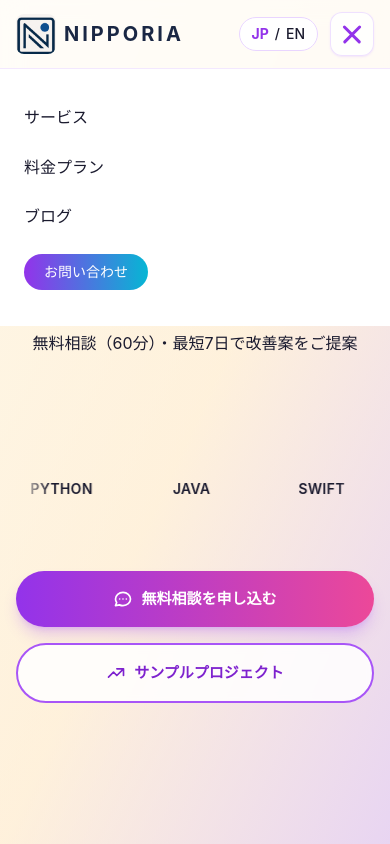
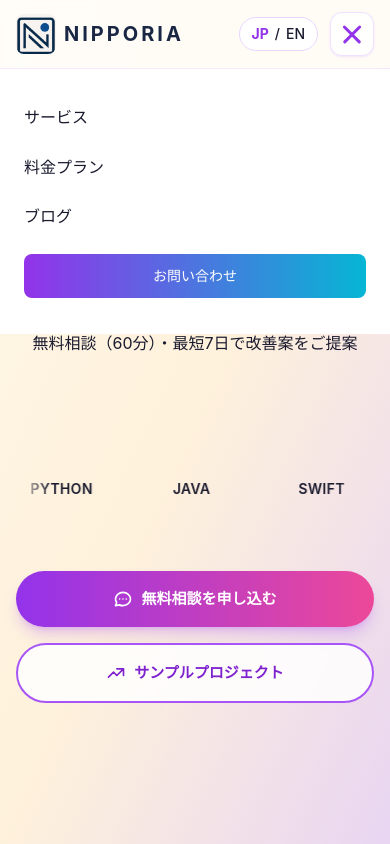
Before and after one commit to alzin/ui-ux-nipporia-lp, a Next.js app: page / in a window 390 px wide. Both pictures are taken after a click on the button 352 px from the left and 34 px from the top of the page. Shown: the top 844 px of the page. Built offline with nearby package versions, Linux system fonts and the light colour scheme; some icons are missing.

Commit message:
refactor: update contact link styling for improved responsiveness and alignment in Header component

```diff
--- a/src/components/common/sections/Header.tsx
+++ b/src/components/common/sections/Header.tsx
@@ -126,7 +126,7 @@ export default function Header() {
         <li className="py-3">
           <Link
             href="/#contact"
-            className="inline-block px-5 py-2 bg-gradient-to-r from-purple-600 to-cyan-500 text-white font-medium rounded-full hover:shadow-lg transition-all duration-300 text-sm"
+            className="inline-block w-full p-3 md:px-5 md:py-2 bg-gradient-to-r from-purple-600 to-cyan-500 text-white font-medium rounded-lg md:rounded-full hover:shadow-lg transition-all duration-300 text-sm text-center"
             onClick={() => setIsMenuOpen(false)}
           >
             {t.nav.contact}
```
